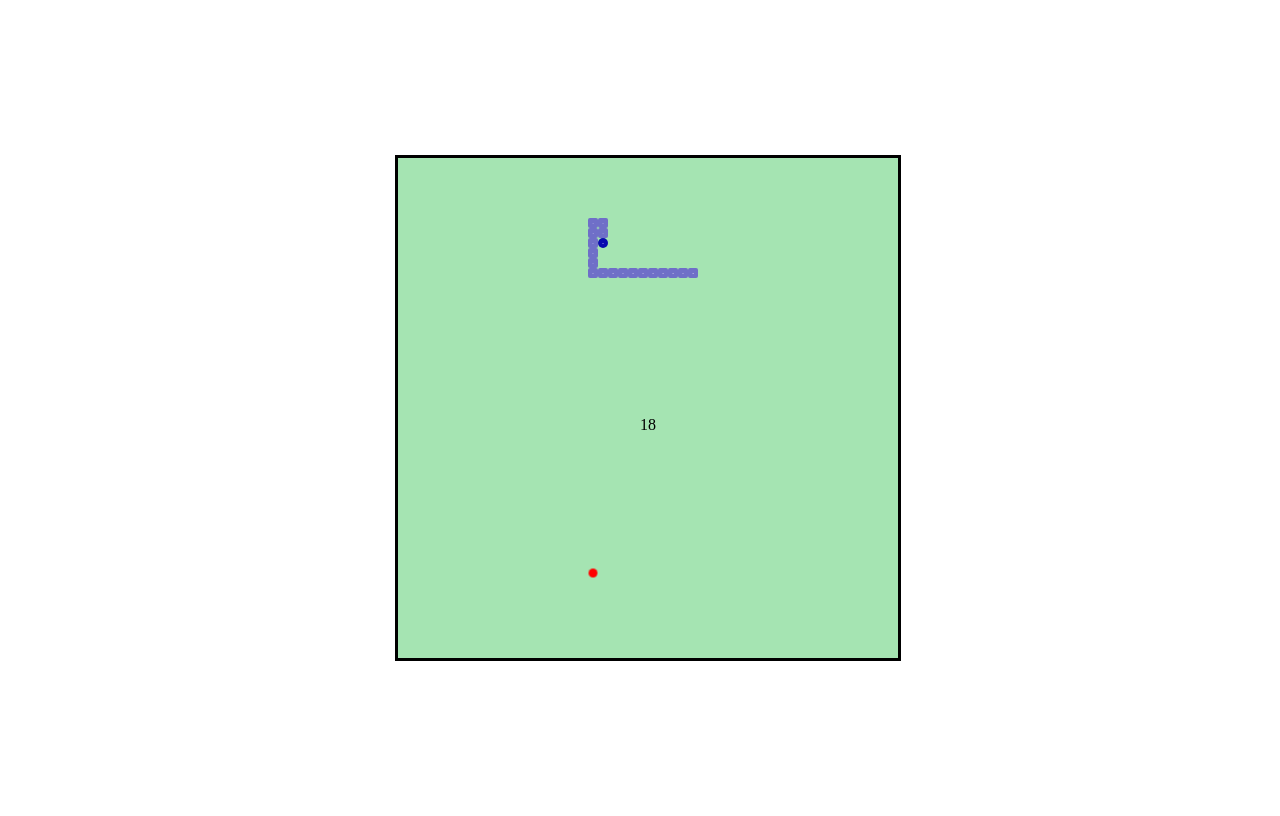
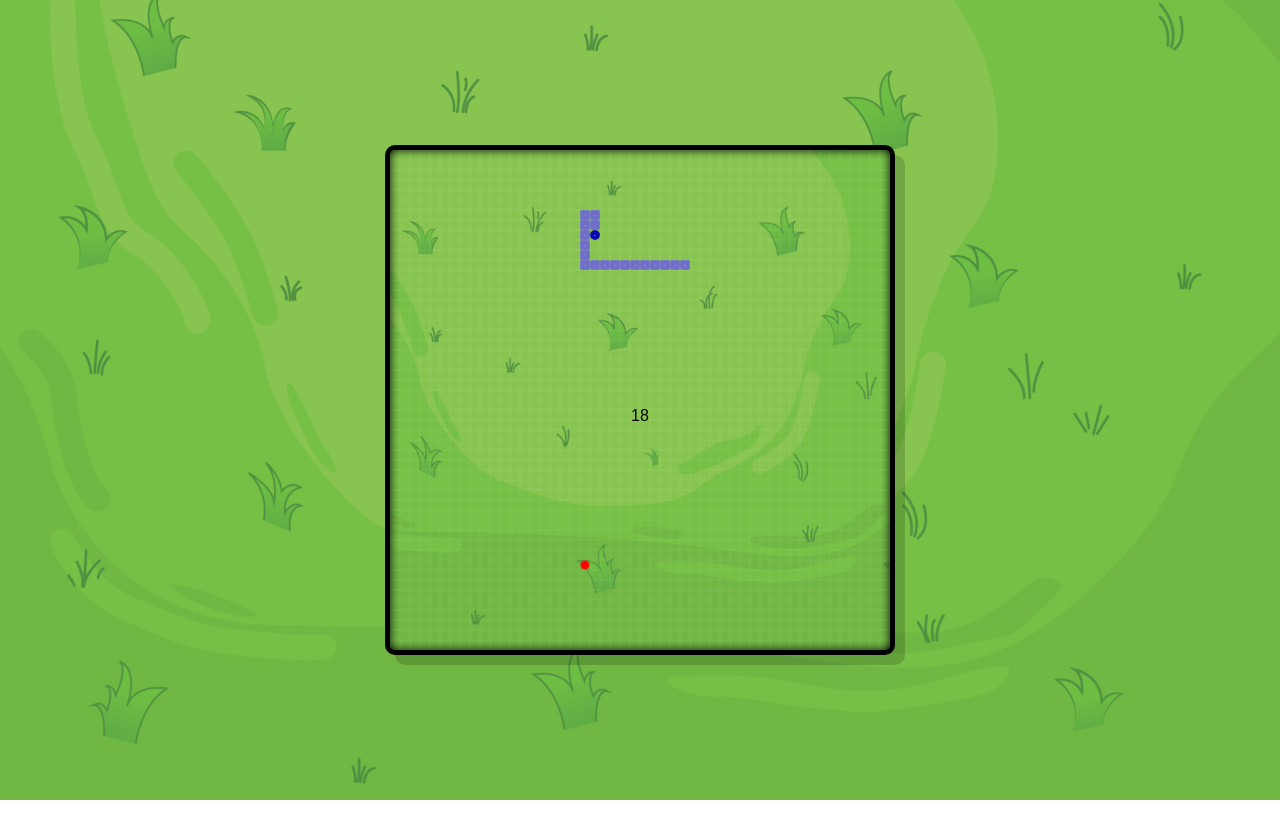
Before and after one commit to mrabhin03/HungrySnake-Apple-Hunt, a plain HTML site: page index.html in a window 1280 px wide. Drawn offline with Linux system fonts and the light colour scheme.

Commit message:
New design

```diff
--- a/script.js
+++ b/script.js
@@ -54,7 +54,7 @@ async function move(){
         next=nextall[io]
         if(nextall.length==0){
             // window.location.reload()
-            alert("KK")
+            alert("Crash.....!")
         }
         if(checkApple(next)){
             document.getElementById("leng").innerHTML=snakeSize
@@ -100,10 +100,10 @@ async function move(){
  function noLoop(prev, prevPoint, count, paths) {
     stepsCount++;
 
-    if (count >= (snakeSize * 2) || count >= (((cellCount * cellCount)) - snakeSize * 1.2)) {
+    if (count >= (snakeSize * 1.2) || count >= (((cellCount * cellCount)) - snakeSize * 1.2)) {
         return paths;
     }
-    if (stepsCount >= (cellCount * cellCount) * 100**100) {
+    if (stepsCount >= (cellCount * cellCount) * 100*100) {
         return paths;
     }
 
--- a/style.css
+++ b/style.css
@@ -1,19 +1,34 @@
+html,body{
+    height: 100%;
+    padding: 0;
+    margin: 0;
+}
 body{
-    height: 100vh;
-    width: 100vw;
-    display: grid;
-    place-items: center;
+    display: flex;
+    align-items: center;
+    justify-content: center;
+    background-image: url(Assets/Grass.jpg);
+    background-position: center;
+    background-size: cover;
 }
 #main{
     width: 500px;
     height: 500px;
-    border: 3px solid black;
+    border: 5px solid black;
     display: grid;
     background-color: #a5e4b2;
+    background-image: url(Assets/Grass.jpg);
+    background-position: center;
+    background-size: cover;
+    border-radius: 10px;
+    overflow: hidden;
+    box-shadow: 10px 10px rgba(0, 0, 0, 0.166),
+    inset 0px 0px 10px black;
 }
 .cell{
-    background-color: #a5e4b2;
+    background-color: #a5e4b200;
     display: grid;
+    border: 1px solid rgba(255, 255, 255, 0.049);
     place-items: center;
     font-size: 0px;
 }
@@ -62,4 +77,13 @@ body{
     position: absolute;
     top: 50%;
     left: 50%;
+    font-family: Arial, Helvetica, sans-serif;
+    transform: translate(-50%, -50%);
 }
+
+@media (max-width:530px) {
+    #main{
+        width: 300px;
+        height: 300px;
+    }
+}
```
Also changed, not shown: Assets/Grass.jpg (added), Assets/T1.png (added).
